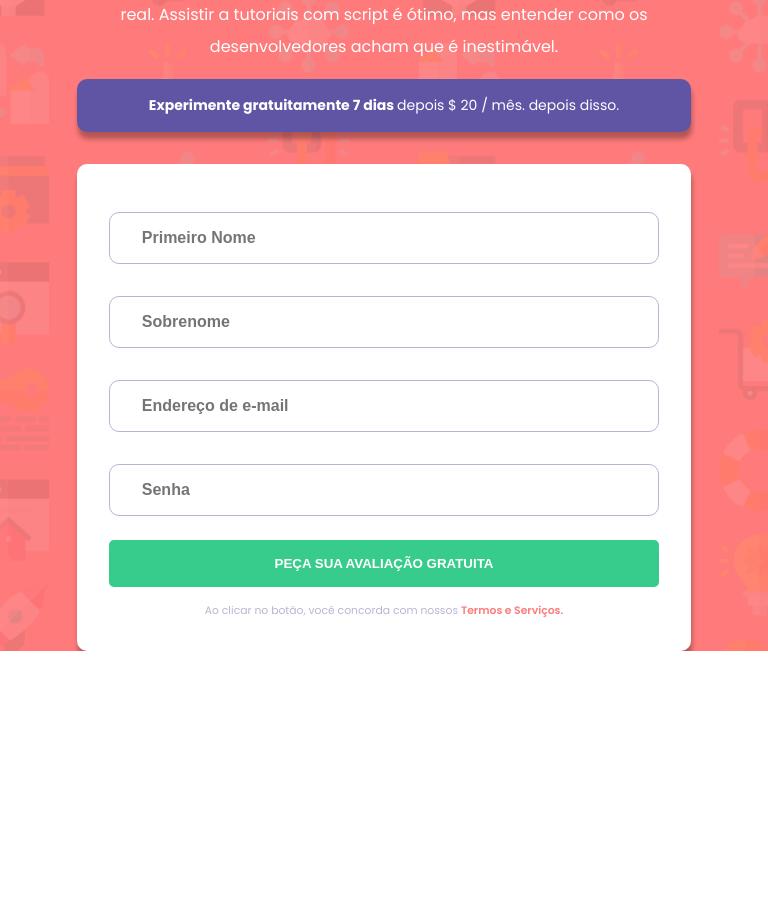
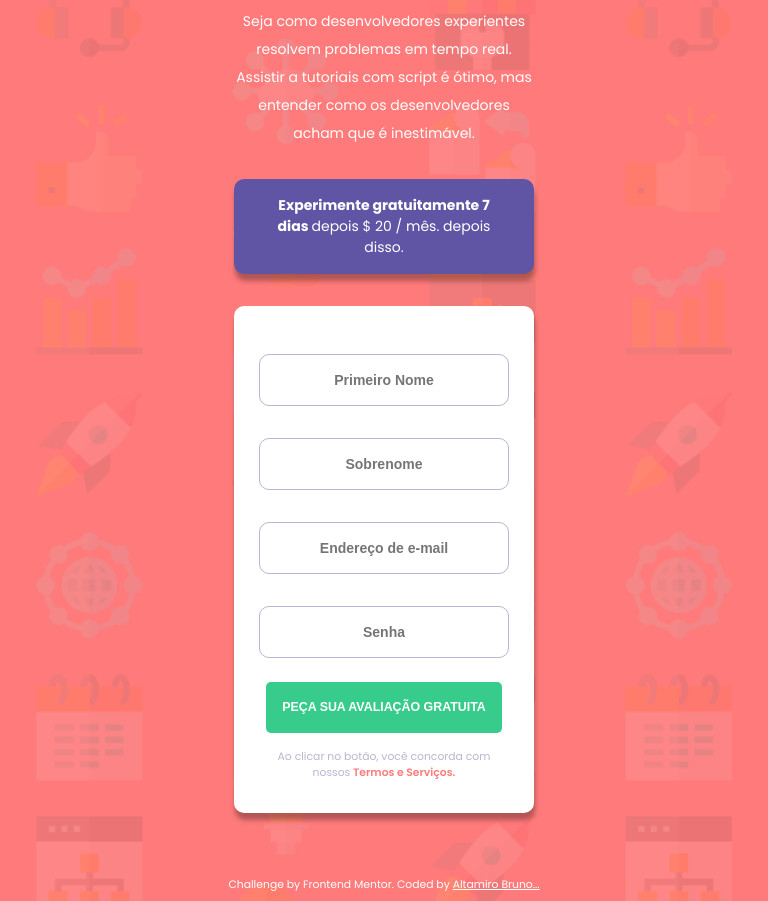
Before and after one commit to brunobarross/Cadastro-Frontendmentor, a plain HTML site: page index.html in a window 768 px wide. Shown: the part 161-1062 px from the top of the page. Before the commit the page ends 812 px from the top, so only its background shows below. Drawn offline with Linux system fonts and the light colour scheme.

Commit message:
Add files via upload

```diff
--- a/css/style.css
+++ b/css/style.css
@@ -27,15 +27,18 @@ img {
   max-width: 100%;
 }
 
+/* CONTAINERS*/
+
 .principal {
   background-image: url("../img/bg-intro-desktop.png");
   background-size: cover;
   background-position: center;
   background-color: hsl(0, 100%, 74%);
+  overflow: hidden;
 }
 
 .container {
-  max-width: 1200px;
+  max-width: 70%;
   min-height: 100vh;
   margin: 0 auto;
   display: grid;
@@ -46,9 +49,11 @@ img {
   justify-content: center;
 }
 
+/* TEXTO PRINCIPAL */
+
 .texto {
   align-self: center;
-  justify-self: center;
+  text-align: left;
 }
 
 .texto h1,
@@ -64,6 +69,7 @@ p {
 
 .texto p {
   line-height: 2;
+  font-size: 1.125em;
 }
 
 /* FORUMULÁRIO */
@@ -89,7 +95,6 @@ p {
   flex-direction: column;
   flex-wrap: wrap;
   border-radius: 10px;
-  margin: 0 auto;
   -webkit-box-shadow: 1px 7px 5px 0px rgba(0, 0, 0, 0.3);
   -moz-box-shadow: 1px 7px 5px 0px rgba(0, 0, 0, 0.3);
   box-shadow: 1px 7px 5px 0px rgba(0, 0, 0, 0.3);
@@ -103,13 +108,18 @@ p {
   color: hsl(249, 10%, 26%);
   font-size: 1em;
   font-weight: 600;
+  max-width: 600px;
+}
+
+input:focus {
+  outline-color: hsl(248, 32%, 49%);
 }
 
 .formulario input::placeholder {
   font-weight: 600;
 }
 
-span {
+.termos {
   padding: 16px 0 0 0;
   font-size: 0.675em;
   max-width: 400px;
@@ -118,7 +128,7 @@ span {
   color: hsl(246, 25%, 77%);
 }
 
-span a {
+.termos a {
   color: hsl(0, 100%, 74%);
   font-weight: 600;
 }
@@ -135,21 +145,44 @@ span a {
   margin: 8px auto 0 auto;
 }
 
+/* FOOTER */
+
+.footer p {
+  font-size: 0.775em;
+  text-align: center;
+  padding-bottom: 8px;
+}
+
+.footer a {
+  color: #fff;
+  text-decoration: underline;
+}
+
+/* RESPONSIVIDADE */
+
 @media (min-width: 740px) and (max-width: 1024px) {
   .container {
-    grid-template-columns: 80%;
+    grid-template-columns: 1fr 1fr;
   }
 
   .texto {
-    text-align: center;
+    text-align: left;
   }
 
   .texto h1 {
-    font-size: 2em;
+    font-size: 1.5em;
+  }
+
+  .texto p {
+    font-size: 1em;
+  }
+
+  .footer p {
+    font-size: 0.675em;
   }
 }
 
-@media (max-width: 739px) {
+@media (max-width: 768px) {
   .container {
     padding: 64px 0;
     grid-template-columns: 300px;
@@ -165,7 +198,7 @@ span a {
   }
 
   .texto p {
-    font-size: 1em;
+    font-size: 0.875em;
   }
 
   .formulario form {
@@ -178,7 +211,8 @@ span a {
   }
 
   .formulario input::placeholder {
-    font-size: 0.775em;
+    font-size: 0.875em;
+    text-align: center;
   }
 
   #button {
@@ -190,6 +224,10 @@ span a {
   .teste {
     margin: 32px auto;
     padding: 16px 32px;
-    font-size: 0.775em;
+    font-size: 0.875em;
+  }
+
+  .footer p {
+    font-size: 0.675em;
   }
 }
--- a/index.html
+++ b/index.html
@@ -23,16 +23,18 @@
           <p> <strong> Experimente gratuitamente 7 dias </strong> depois $ 20 / mês. depois disso.</p>
         </div>
         <form>
-          <input type="text" id="nome" placeholder="Primeiro Nome" required maxlength="20">
-          <input type="text" id="lastName" placeholder="Sobrenome" required maxlength="20">
-          <input type="email" id="email" placeholder="Endereço de e-mail" required maxlength="64">
-          <input type="password" id="pass" placeholder="Senha" required minlength="8">
-          <button type="button" id="button"> PEÇA SUA AVALIAÇÃO GRATUITA</button>
-          <span>Ao clicar no botão, você concorda com nossos <a href="#"> Termos e Serviços.</a></span>
+          <input type="text" id="firstNome" placeholder="Primeiro Nome" name="firstName" maxlength="20" required>
+          <input type="text" id="lastName" placeholder="Sobrenome" name="lastName" maxlength="20" required>
+          <input type="email" id="email" placeholder="Endereço de e-mail" name="email" maxlength="64" required>
+          <input type="password" id="pass" placeholder="Senha" minlength="8" required>
+          <button type="submit" id="button"> PEÇA SUA AVALIAÇÃO GRATUITA</button>
+          <span class="termos">Ao clicar no botão, você concorda com nossos <a href="#"> Termos e Serviços.</a></span>
         </form>
       </section>
-
     </div>
+    <footer class="footer">
+      <p>Challenge by Frontend Mentor. Coded by <a href="https://github.com/brunobarross" target="_blank">Altamiro Bruno...</a> </p>
+    </footer>
   </main>
 
 </body>
```
